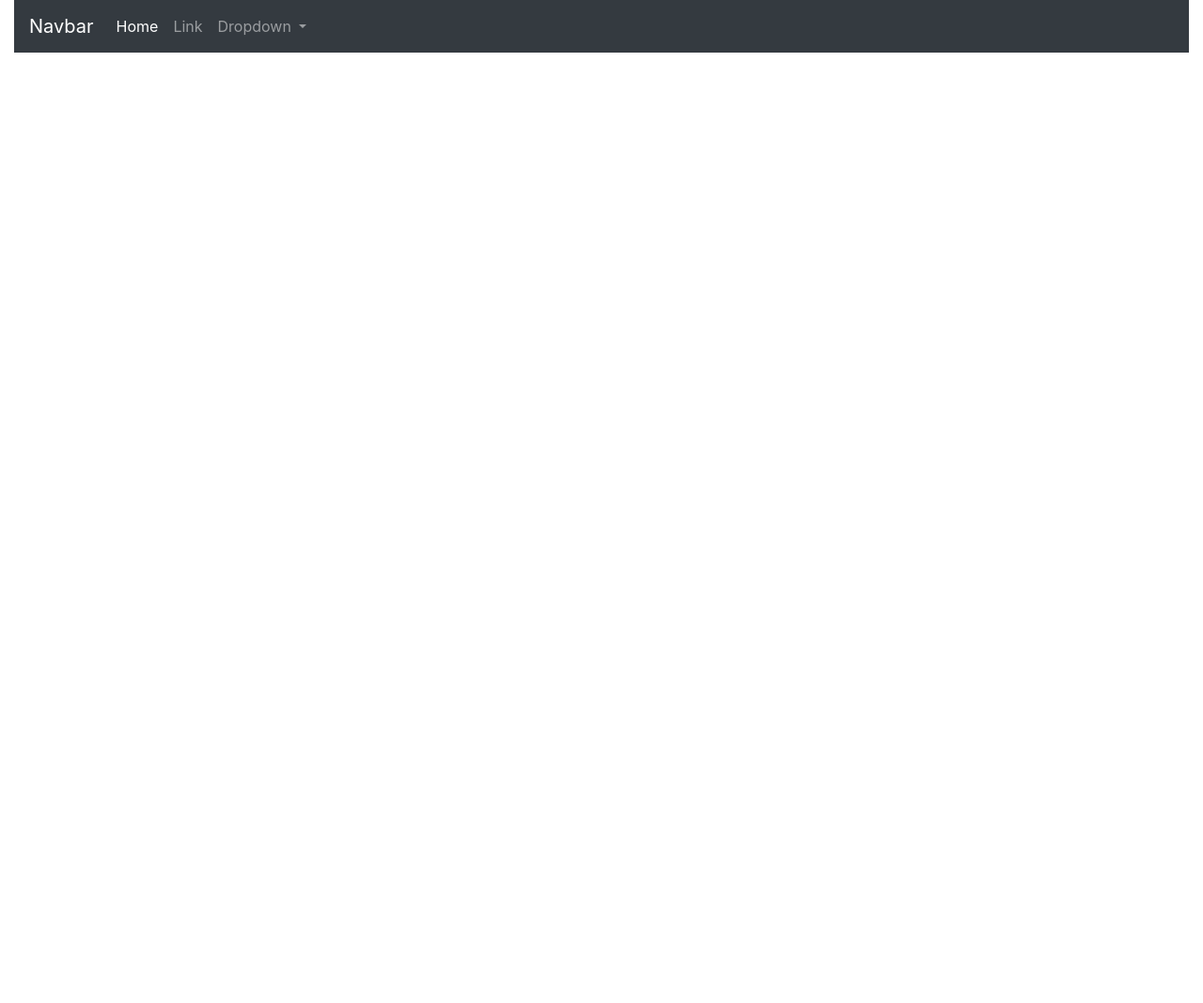
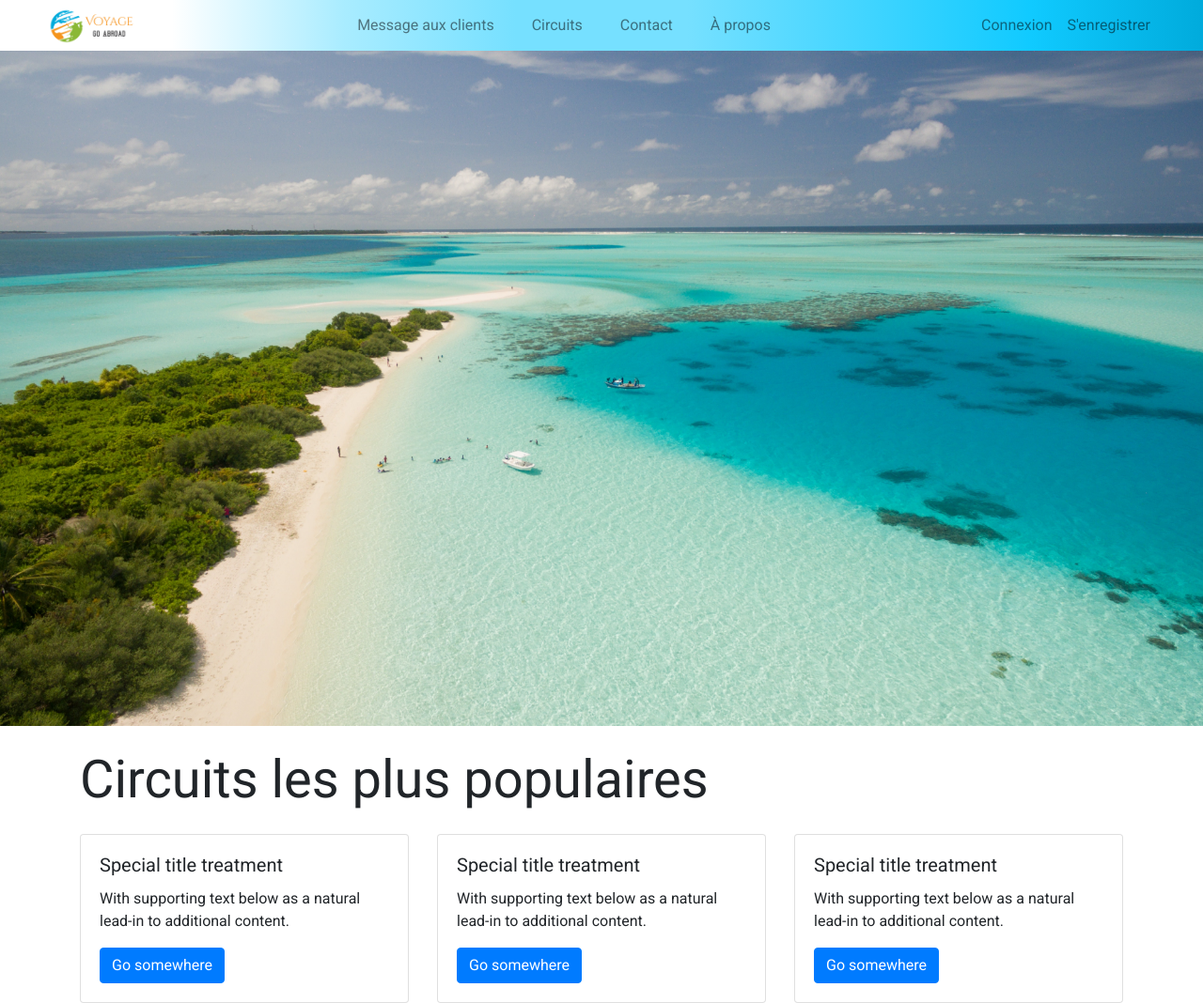
Before and after one commit to fc-santos/Voyage, a PHP site: page / in a window 1280 px wide. Shown: the whole page at 94% size. Before the commit the page ends 56 px from the top, so only its background shows below. Run offline with PHP 8.4, Linux system fonts and the light colour scheme.

Commit message:
Update index.php
Ajout du carousel avec quelques images et début de la partie circuits les plus populaires...

```diff
--- /dev/null
+++ b/css/filipe.css
@@ -0,0 +1,7 @@
+body {
+    font-family: 'Roboto', sans-serif;
+}
+
+.bg-blue {
+    background: linear-gradient(to right, #fff, #fff, #a9ecff, #76e0ff, #76e0ff, #43d5ff, #10caff, #00ABDC);
+}
--- a/index.php
+++ b/index.php
@@ -8,29 +8,34 @@
 
   <!-- Bootstrap CSS -->
   <link rel="stylesheet" href="https://stackpath.bootstrapcdn.com/bootstrap/4.3.1/css/bootstrap.min.css" integrity="sha384-ggOyR0iXCbMQv3Xipma34MD+dH/1fQ784/j6cY/iJTQUOhcWr7x9JvoRxT2MZw1T" crossorigin="anonymous">
+  <link rel="stylesheet" href="css/filipe.css">
+
+  <!-- Goggle Fonts -->
+  <link href="https://fonts.googleapis.com/css?family=Roboto:400,700" rel="stylesheet">
 
   <title>Hello, world!</title>
 </head>
 
 <body>
-  <div class="container-fluid">
-    <nav class="navbar navbar-expand-lg navbar-dark bg-dark">
-      <a class="navbar-brand" href="#">Navbar</a>
+
+  <nav class="navbar navbar-expand-lg navbar-light bg-blue pt-0 pb-0 pr-5 pl-5">
+    <a class="navbar-brand" href="#"><img src="assets/images/logo.png" style="width:100px;" alt=""></a>
     <button class="navbar-toggler" type="button" data-toggle="collapse" data-target="#navbarSupportedContent" aria-controls="navbarSupportedContent" aria-expanded="false" aria-label="Toggle navigation">
       <span class="navbar-toggler-icon"></span>
     </button>
 
     <div class="collapse navbar-collapse" id="navbarSupportedContent">
-        <ul class="navbar-nav mr-auto">
+      <ul class="navbar-nav ml-auto">
+        <!--
         <li class="nav-item active">
-            <a class="nav-link" href="#">Home <span class="sr-only">(current)</span></a>
+          <a class="nav-link" href="#">Accueil <span class="sr-only">(current)</span></a>
+        </li>-->
+        <li class="nav-item mr-4">
+          <a class="nav-link" href="#">Message aux clients</a>
         </li>
-          <li class="nav-item">
-            <a class="nav-link" href="#">Link</a>
-          </li>
-          <li class="nav-item dropdown">
-            <a class="nav-link dropdown-toggle" href="#" id="navbarDropdown" role="button" data-toggle="dropdown" aria-haspopup="true" aria-expanded="false">
-              Dropdown
+        <li class="nav-item dropdown mr-4">
+          <a class="nav-link" href="#" id="navbarDropdown" role="button" data-toggle="dropdown" aria-haspopup="true" aria-expanded="false">
+            Circuits
           </a>
           <div class="dropdown-menu" aria-labelledby="navbarDropdown">
             <a class="dropdown-item" href="#">Action</a>
@@ -39,10 +44,75 @@
             <a class="dropdown-item" href="#">Something else here</a>
           </div>
         </li>
+        <li class="nav-item mr-4">
+          <a class="nav-link" href="#">Contact</a>
+        </li>
+        <li class="nav-item">
+          <a class="nav-link" href="#">À propos</a>
+        </li>
+      </ul>
+      <ul class="navbar-nav ml-auto">
+        <li class="nav-item">
+          <a class="nav-link" href="#">Connexion</a>
+        </li>
+        <li class="nav-item">
+          <a class="nav-link" href="#">S'enregistrer</a>
+        </li>
       </ul>
     </div>
   </nav>
   </div>
+
+  <div id="carouselExampleSlidesOnly" class="carousel slide" data-ride="carousel">
+    <div class="carousel-inner">
+      <div class="carousel-item active" data-interval="5000">
+        <img src="assets/images/island.jpg" class="d-block w-100" alt="La plage">
+      </div>
+      <div class="carousel-item" data-interval="5000">
+        <img src="assets/images/mountain.jpg" class="d-block w-100" alt="...">
+      </div>
+      <div class="carousel-item" data-interval="5000">
+        <img src="assets/images/village.jpg" class="d-block w-100" alt="...">
+      </div>
+    </div>
+
+    <div class="container mt-4">
+      <div class="row">
+        <div class="col-md-12 mb-3">
+          <h1 class="display-4">Circuits les plus populaires</h1>
+        </div>
+      </div>
+      <div class="row">
+        <div class="col-md-4">
+          <div class="card">
+            <div class="card-body">
+              <h5 class="card-title">Special title treatment</h5>
+              <p class="card-text">With supporting text below as a natural lead-in to additional content.</p>
+              <a href="#" class="btn btn-primary">Go somewhere</a>
+            </div>
+          </div>
+        </div>
+        <div class="col-md-4">
+          <div class="card">
+            <div class="card-body">
+              <h5 class="card-title">Special title treatment</h5>
+              <p class="card-text">With supporting text below as a natural lead-in to additional content.</p>
+              <a href="#" class="btn btn-primary">Go somewhere</a>
+            </div>
+          </div>
+        </div>
+        <div class="col-md-4">
+          <div class="card">
+            <div class="card-body">
+              <h5 class="card-title">Special title treatment</h5>
+              <p class="card-text">With supporting text below as a natural lead-in to additional content.</p>
+              <a href="#" class="btn btn-primary">Go somewhere</a>
+            </div>
+          </div>
+        </div>
+      </div>
+    </div>
+
 
     <!-- Optional JavaScript -->
     <!-- jQuery first, then Popper.js, then Bootstrap JS -->
```
Also changed, not shown: assets/images/island.jpg (added), assets/images/village.jpg (added), 1 other file. Lines whose indentation alone changed are shown as unchanged.
